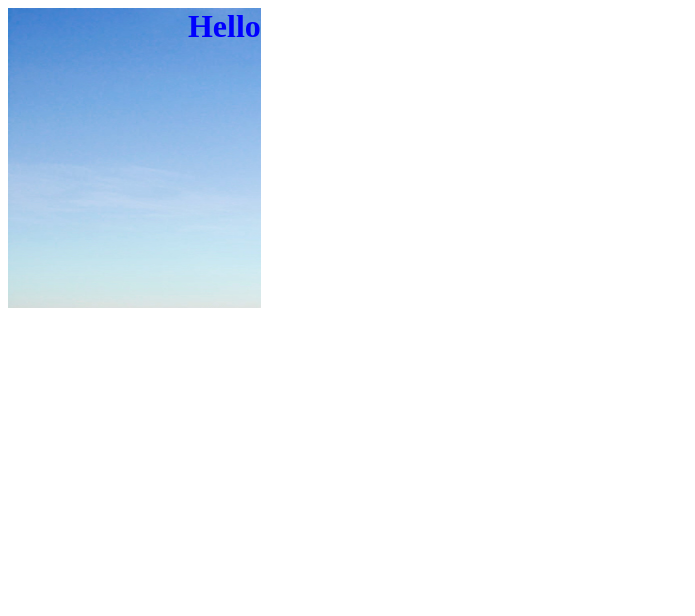
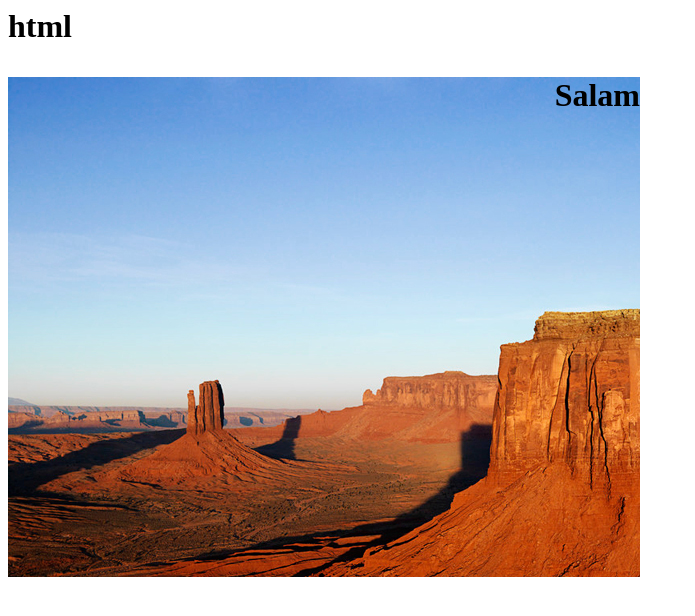
Before and after one commit to aotarmin/aotarmin, a plain HTML site: page y.html in a window 1280 px wide. Shown: the whole page, without its empty margins (0-695 px from the left). Drawn offline with Linux system fonts and the light colour scheme.

Commit message:
Update y.html

```diff
--- a/y.html
+++ b/y.html
@@ -4,12 +4,14 @@
            <title>Iran</title>
       </head>
       <body>
-       <p style="font-size:24pt;
-color:blue;background-color:red;
-width:20%;height:300px;text-align:right;
+      <h1>html </h1>
+       <p style="font-size:24pt;<p>
+color:red;background-color:yellow;
+width:50%;height:500px;text-align:right;
 font-weight:bold;
-background-image:url('Desert.jpg')">
-                Hello
+background-image:url('Desert.jpg')
+;">
+                Salam
        </p>
       </body>
 </html>
```
